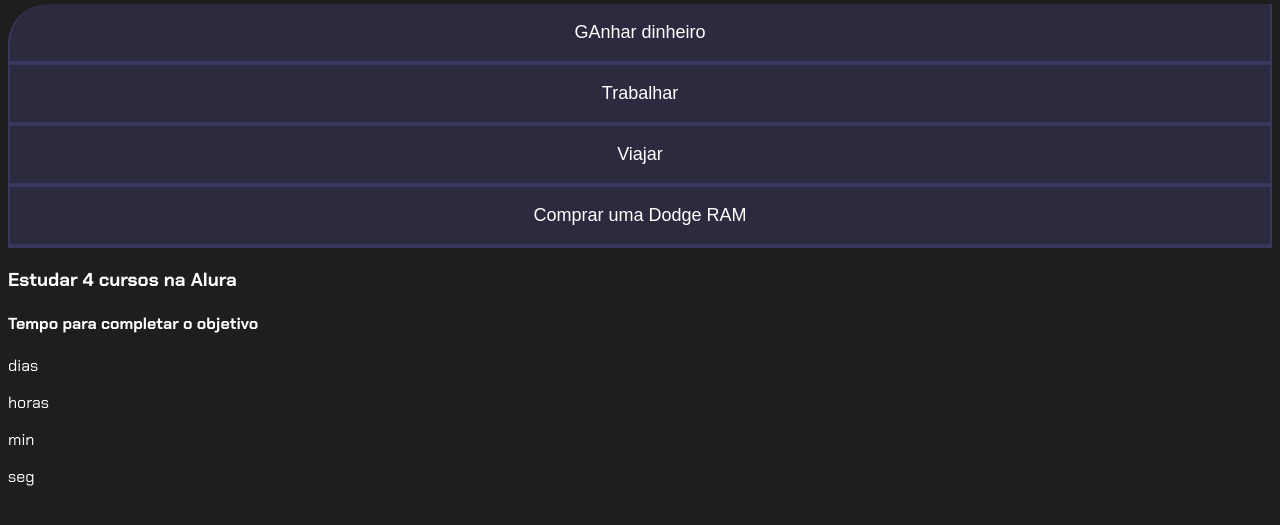
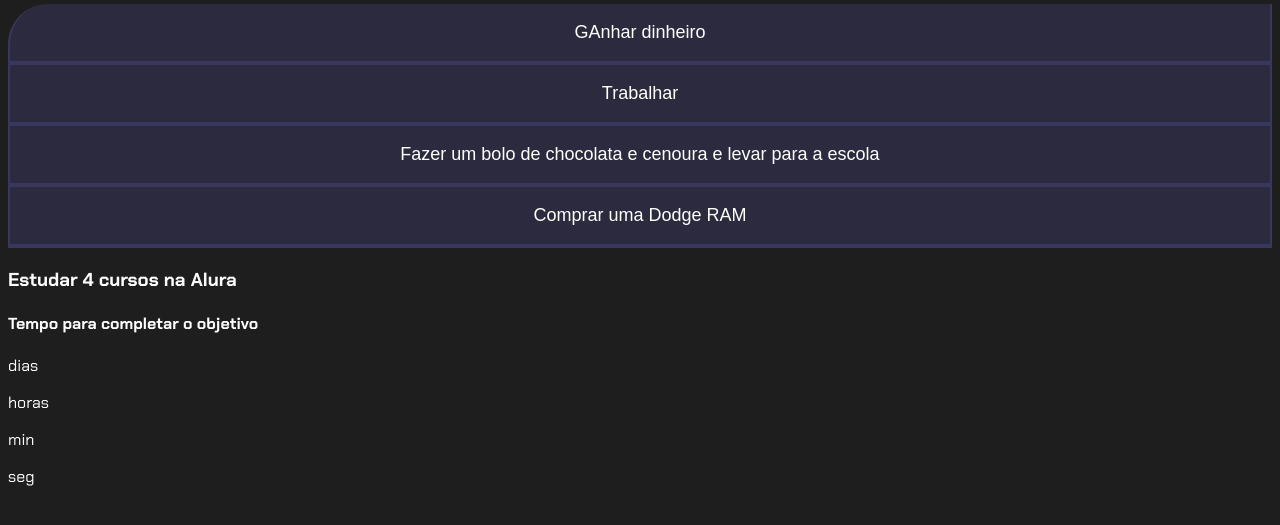
Before and after one commit to LuanaTaisFL/meusobjetivos, a plain HTML site: page index.html in a window 1280 px wide. Shown: the part 215-740 px from the top of the page. Drawn offline with Linux system fonts and the light colour scheme.

Commit message:
Update index.html

```diff
--- a/index.html
+++ b/index.html
@@ -32,7 +32,7 @@ Trabalhar
 </button>
 
 <button class="botao">
-Viajar
+Fazer um bolo de chocolata e cenoura e levar para a escola
 </button>
 
 <button class="botao">
```
